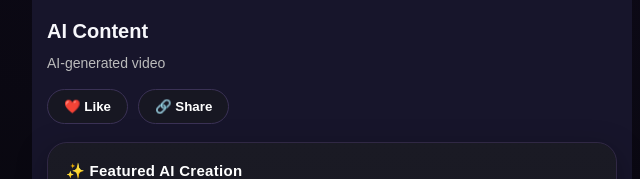
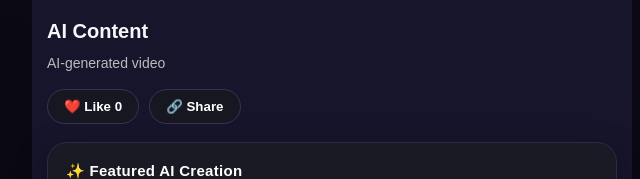
Before and after one commit to worldmatestudio/worldmate-website, a plain HTML site: page index.html in a window 1280 px wide. Shown: the part 2326-2505 px from the top of the page, 308-948 px from the left. Drawn offline with nearby package versions, Linux system fonts and the light colour scheme.

Commit message:
Replace Like button with toggle functionality

```diff
--- a/index.html
+++ b/index.html
@@ -145,7 +145,7 @@ footer{border-top:1px solid var(--line);padding:28px 0;color:#8f8fa1;font-size:1
   <h3 style="margin:10px 0 5px;font-size:20px;">AI Content</h3>
   <p style="margin:0 0 15px;color:#bbb;font-size:14px;">AI-generated video</p>
   <div style="display:flex;gap:10px;margin:10px 0 15px;">
-  <button onclick="alert('Like feature coming soon ❤️')" style="padding:9px 16px;border:1px solid #3a3155;border-radius:20px;cursor:pointer;background:#171722;color:white;font-weight:600;transition:.25s;">❤️ Like</button>
+  <button id="likeBtn2" onclick="toggleLike('likeBtn2')" style="padding:9px 16px;border:1px solid #3a3155;border-radius:20px;cursor:pointer;background:#171722;color:white;font-weight:600;transition:.25s;">❤️ Like 0</button>
   <button onclick="navigator.share ? navigator.share({title:'Worldmate AI Content',url:window.location.href}) : alert('Copy the page link to share 🔗')" style="padding:9px 16px;border:1px solid #3a3155;border-radius:20px;cursor:pointer;background:#171722;color:white;font-weight:600;transition:.25s;">🔗 Share</button>
 </div>
   <!-- AI Photo Gallery -->
```
